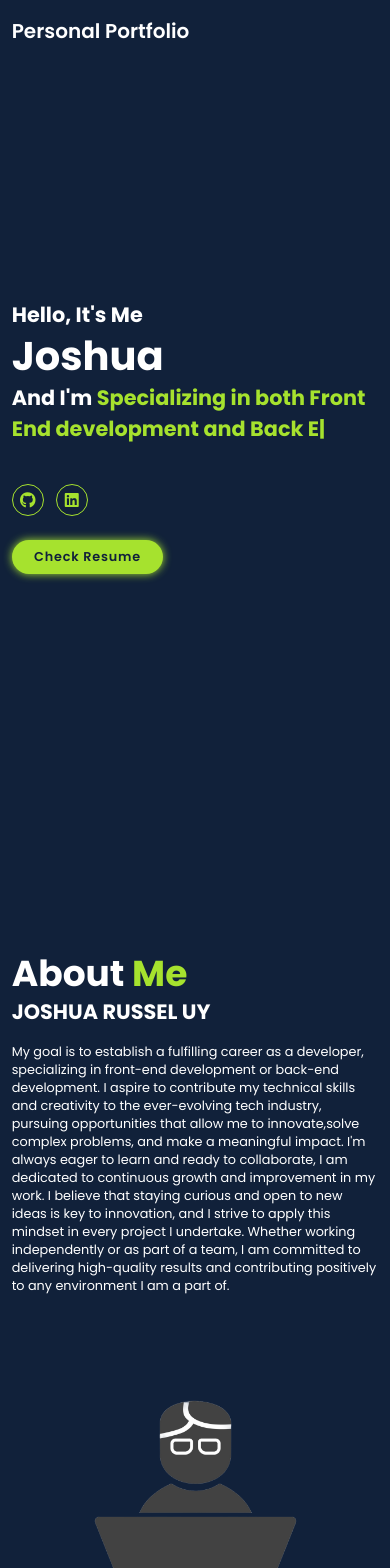
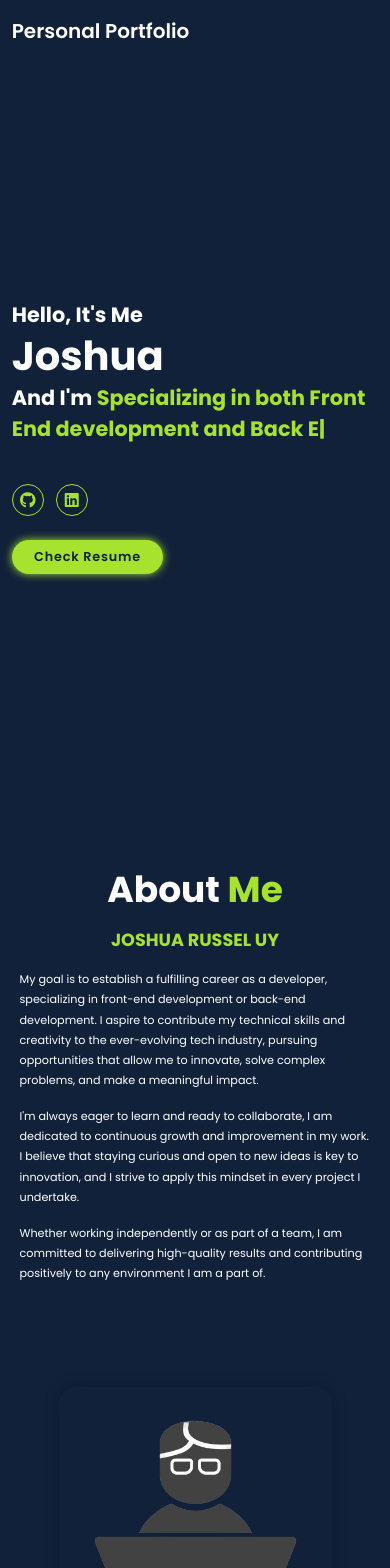
Before and after one commit to JOSHUA-A69/My-Personal-Portfolio-, a React (Create React App) app: page / in a window 390 px wide. Shown: the top 1568 px of the page. Built offline with nearby package versions, Linux system fonts and the light colour scheme.

Commit message:
modifications

```diff
--- a/src/components/About.jsx
+++ b/src/components/About.jsx
@@ -6,15 +6,27 @@ const About = () => {
     return (
         <section className="about" id="about">
             <div className="about-img">
-            <img src={require('../img/About ME pic.png')} alt="Personal-Pic" />
+                <img src={require('../img/About ME pic.png')} alt="Personal-Pic" />
             </div>
 
             <div className="about-content">
                 <h2 className="heading">About <span>Me</span></h2>
                 <h3>JOSHUA RUSSEL UY</h3>
                 <p>
-                My goal is to establish a fulfilling career as a developer, specializing in front-end development or back-end development. I aspire to contribute my technical skills and creativity to the ever-evolving tech industry, pursuing opportunities that allow me to innovate,solve complex problems, and make a meaningful impact. I'm always eager to learn and ready to collaborate, I am dedicated to continuous growth and improvement in my work. I believe that staying curious and open to new ideas is key to innovation, and I strive to apply this mindset in every project I undertake. Whether working independently or as part of a team,
-                I am committed to delivering high-quality results and contributing positively to any environment I am a part of.
+                    My goal is to establish a fulfilling career as a developer, specializing in
+                    front-end development or back-end development. I aspire to contribute my technical
+                    skills and creativity to the ever-evolving tech industry, pursuing opportunities
+                    that allow me to innovate, solve complex problems, and make a meaningful impact.
+                </p>
+                <p>
+                    I'm always eager to learn and ready to collaborate, I am dedicated to continuous
+                    growth and improvement in my work. I believe that staying curious and open to new
+                    ideas is key to innovation, and I strive to apply this mindset in every project
+                    I undertake.
+                </p>
+                <p>
+                    Whether working independently or as part of a team, I am committed to delivering
+                    high-quality results and contributing positively to any environment I am a part of.
                 </p>
             </div>
         </section>
--- a/src/components/Portfolio.jsx
+++ b/src/components/Portfolio.jsx
@@ -19,7 +19,7 @@ const Portfolio = () => {
                     <img src={require('../img/Weather app.png')} alt="pic" />
                     <div className="portfolio-layer">
                         <h4>Weather app</h4>
-                        <p>The Weather App is a web application designed to provide users with real-time weather information for any location.</p>
+                        <p> A web application designed to provide users with real-time weather information for any location.</p>
                         <a href="https://github.com/JOSHUA-A69/Weather-site"><i className='fas fa-link'></i></a>
                     </div>
                 </div>
--- a/src/components/about.css
+++ b/src/components/about.css
@@ -4,29 +4,84 @@
     display: flex;
     justify-content: center;
     align-items: center;
-    gap: 2rem;
+    gap: 4rem;
     background: var(--second-bg-color);
+    padding: 6rem 9%;
 }
 
 .about-img img {
     width: 35rem;
+    border-radius: 2rem;
+    box-shadow: 0 0 2rem rgba(0, 0, 0, 0.2);
 }
 
 .heading {
     text-align: center;
     font-size: 4.5rem;
+    margin-bottom: 3rem;
+}
+
+.about-content {
+    flex: 1;
+    max-width: 60rem;
 }
 
 .about-content h2 {
     text-align: left;
     line-height: 1.2;
+    margin-bottom: 2rem;
 }
 
 .about-content h3 {
     font-size: 2.6rem;
+    margin-bottom: 2rem;
+    color: var(--main-color);
 }
 
 .about-content p {
     font-size: 1.6rem;
-    margin: 2rem 0 3rem;
+    line-height: 1.8;
+    margin-bottom: 2rem;
+    text-align: justify;
+    color: var(--text-color);
 }
+
+/* Responsive design */
+@media (max-width: 991px) {
+    .about {
+        padding: 4rem 5%;
+        gap: 3rem;
+    }
+}
+
+@media (max-width: 768px) {
+    .about {
+        flex-direction: column;
+        text-align: center;
+        padding: 3rem 5%;
+    }
+
+    .about-img img {
+        width: 70vw;
+        max-width: 35rem;
+    }
+
+    .about-content h2 {
+        text-align: center;
+    }
+
+    .about-content p {
+        text-align: left;
+        font-size: 1.5rem;
+    }
+}
+
+@media (max-width: 450px) {
+    .about-content h3 {
+        font-size: 2.2rem;
+    }
+
+    .about-content p {
+        font-size: 1.4rem;
+    }
+}
```
